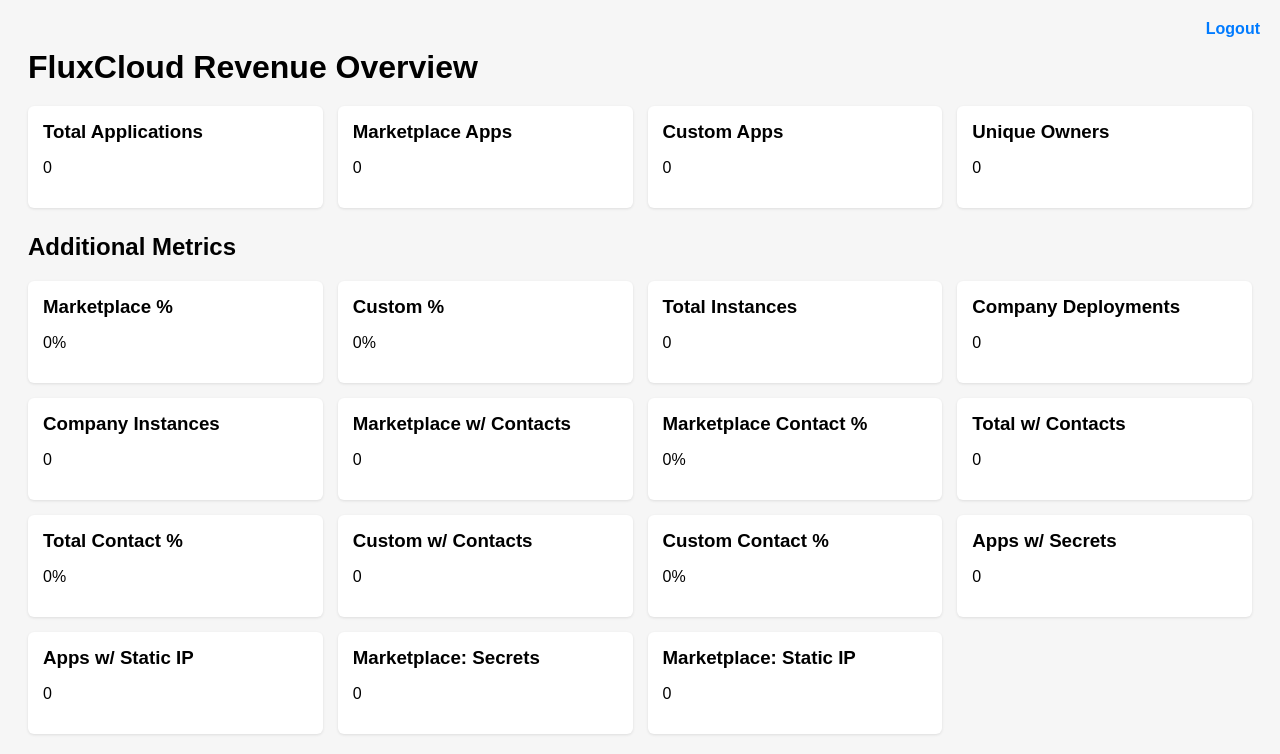
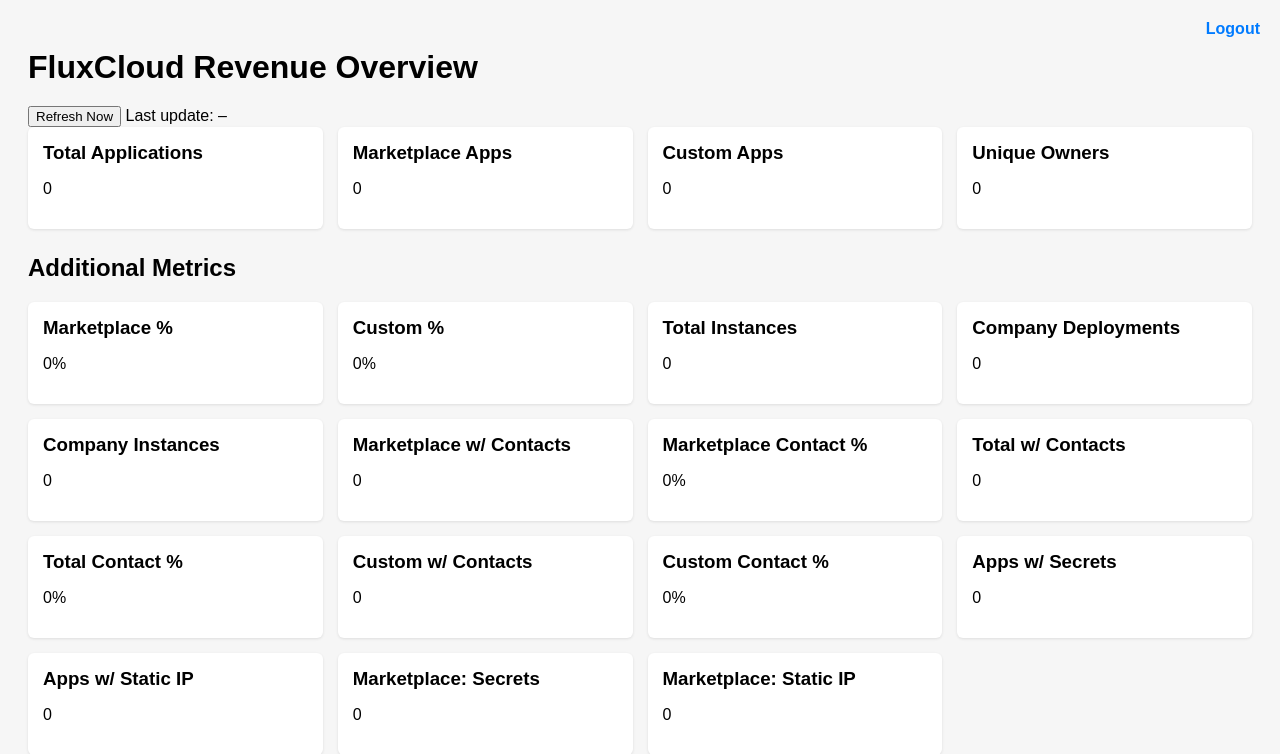
Before and after one commit to Kyuubi2709/fluxcloud-revenue-dashboard, a Flask app: page / in a window 1280 px wide. Shown: the top 754 px of the page. Run offline with Flask 3, Linux system fonts and the light colour scheme; the visitor is signed in with stand-in values (Sample User, id 1); data that the repository does not hold is empty.

Commit message:
Update index.html

```diff
--- a/templates/index.html
+++ b/templates/index.html
@@ -7,8 +7,14 @@
 </head>
 <body>
 
+<div class="header-row">
     <h1>FluxCloud Revenue Overview</h1>
+    <div class="header-controls">
+        <button id="refresh-button" class="refresh-button">Refresh Now</button>
+        <span id="last-update" class="last-update">Last update: –</span>
         <a href="/logout" class="logout-link">Logout</a>
+    </div>
+</div>
 
 <div id="loading">Loading data...</div>
 
```
Lines whose indentation alone changed are shown as unchanged.
